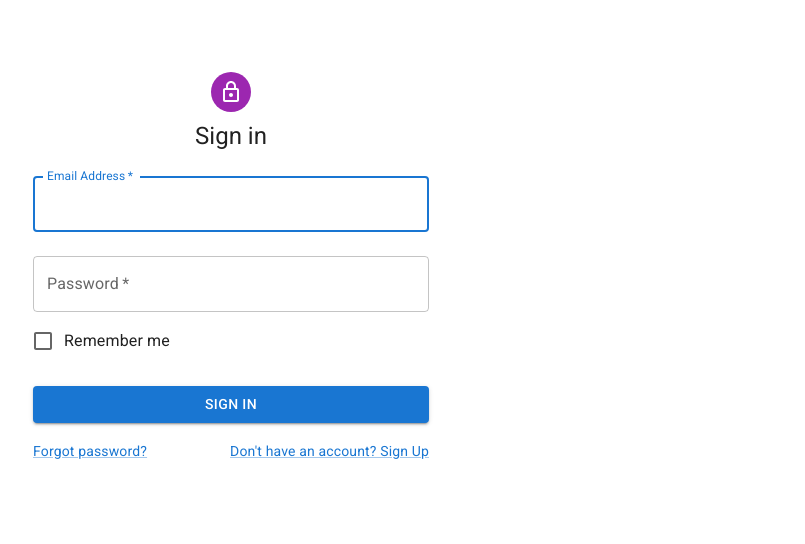
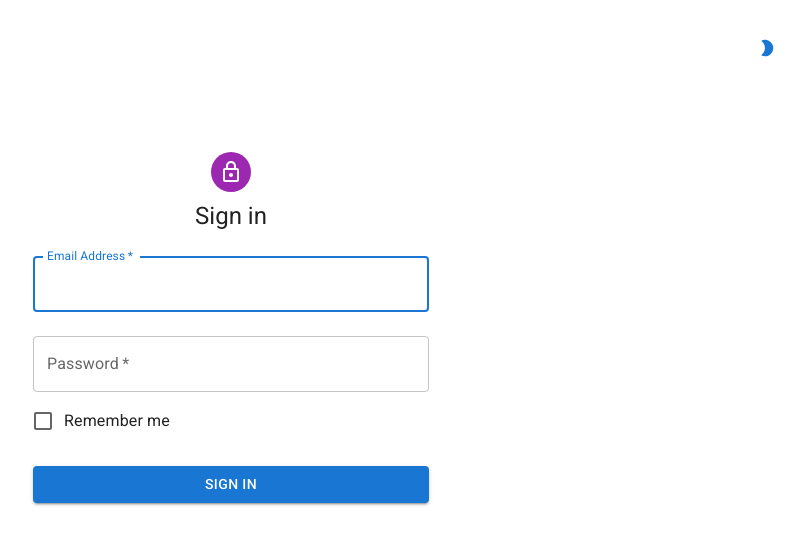
Before and after one commit to jerryfishzz/renti-test, a React (Create React App) app in the folder client/: page /sign-in in a window 1280 px wide. Shown: the top 544 px of the page, without its empty margins (409-1214 px from the left). Built offline with nearby package versions, Linux system fonts and the light colour scheme; no server answers.

Commit message:
Modify styles for SignIn page
feat: Modify styles for SignIn page

```diff
--- a/client/src/pages/SignIn.tsx
+++ b/client/src/pages/SignIn.tsx
@@ -4,14 +4,16 @@ import Button from '@mui/material/Button'
 import TextField from '@mui/material/TextField'
 import FormControlLabel from '@mui/material/FormControlLabel'
 import Checkbox from '@mui/material/Checkbox'
-import Link from '@mui/material/Link'
-import Grid from '@mui/material/Grid'
 import Box from '@mui/material/Box'
 import LockOutlinedIcon from '@mui/icons-material/LockOutlined'
 import Typography from '@mui/material/Typography'
 import Container from '@mui/material/Container'
+import AppBar from '@mui/material/AppBar'
+import Toolbar from '@mui/material/Toolbar'
 
+import ToggleColorMode from './components/ToggleColorMode'
 import { useAuth } from 'contexts/auth'
+import { useMode } from 'contexts/mode'
 
 // function Copyright(props: any) {
 //   return (
@@ -33,6 +35,7 @@ import { useAuth } from 'contexts/auth'
 
 export default function SignIn() {
   const { login } = useAuth()
+  const { mode, toggleColorMode } = useMode()
 
   const handleSubmit = (event: React.FormEvent<HTMLFormElement>) => {
     event.preventDefault()
@@ -45,6 +48,56 @@ export default function SignIn() {
   }
 
   return (
+    <>
+      <AppBar
+        position="static"
+        sx={{
+          boxShadow: 0,
+          bgcolor: 'transparent',
+          backgroundImage: 'none',
+          mt: 2,
+        }}
+      >
+        <Container maxWidth="lg">
+          <Toolbar
+            variant="regular"
+            sx={{
+              display: 'flex',
+              alignItems: 'center',
+              justifyContent: 'space-between',
+              flexShrink: 0,
+              borderRadius: '999px',
+            }}
+          >
+            <Box
+              sx={{
+                flexGrow: 1,
+                display: 'flex',
+                alignItems: 'center',
+                ml: '-18px',
+                px: 0,
+              }}
+            ></Box>
+            <Box
+              sx={{
+                display: { xs: 'none', md: 'flex' },
+                gap: 0.5,
+                alignItems: 'center',
+              }}
+            >
+              <ToggleColorMode mode={mode} toggleColorMode={toggleColorMode} />
+            </Box>
+            <Box sx={{ display: { sm: '', md: 'none' } }}>
+              <Box color="primary" sx={{ minWidth: '30px', p: '4px' }}>
+                <ToggleColorMode
+                  mode={mode}
+                  toggleColorMode={toggleColorMode}
+                />
+              </Box>
+            </Box>
+          </Toolbar>
+        </Container>
+      </AppBar>
       <Container component="main" maxWidth="xs">
         <Box
           sx={{
@@ -61,7 +114,12 @@ export default function SignIn() {
           <Typography component="h1" variant="h5">
             Sign in
           </Typography>
-        <Box component="form" onSubmit={handleSubmit} noValidate sx={{ mt: 1 }}>
+          <Box
+            component="form"
+            onSubmit={handleSubmit}
+            noValidate
+            sx={{ mt: 1 }}
+          >
             <TextField
               margin="normal"
               required
@@ -94,7 +152,7 @@ export default function SignIn() {
             >
               Sign In
             </Button>
-          <Grid container>
+            {/* <Grid container>
               <Grid item xs>
                 <Link href="#" variant="body2">
                   Forgot password?
@@ -105,10 +163,11 @@ export default function SignIn() {
                   {"Don't have an account? Sign Up"}
                 </Link>
               </Grid>
-          </Grid>
+            </Grid> */}
           </Box>
         </Box>
         {/* <Copyright sx={{ mt: 8, mb: 4 }} /> */}
       </Container>
+    </>
   )
 }
```
Lines whose indentation alone changed are shown as unchanged.
